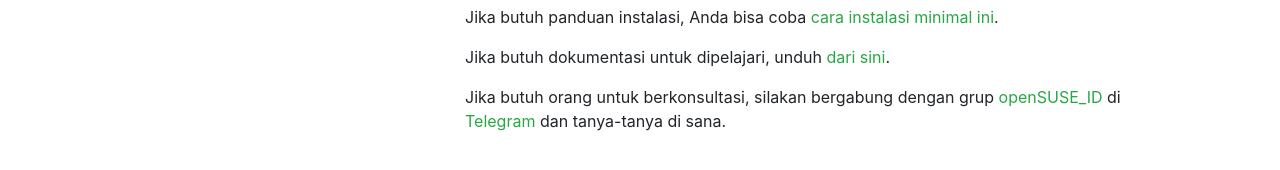
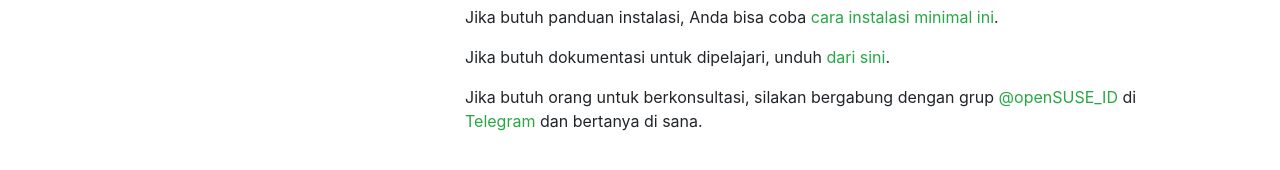
Before and after one commit to KikiSyahadat/KikiSyahadat.github.io, a Jekyll site: the page built from _posts/2021-06-02-rilis-opensuse-leap-15.3.md, in a window 1280 px wide. Shown: the part 276-446 px from the top of the page. Built offline with Jekyll 4.4.1, drawn with Linux system fonts in a browser that asks for light colours.

Commit message:
Edit new post

```diff
--- a/_posts/2021-06-02-rilis-opensuse-leap-15.3.md
+++ b/_posts/2021-06-02-rilis-opensuse-leap-15.3.md
@@ -15,4 +15,4 @@
 
 Jika butuh dokumentasi untuk dipelajari, unduh [dari sini](https://doc.opensuse.org/){:target="_blank"}.
 
-Jika butuh orang untuk berkonsultasi, silakan bergabung dengan grup [openSUSE_ID](https://t.me/openSUSE_ID) di [Telegram](https://telegram.org){:target="_blank"} dan tanya-tanya di sana.
+Jika butuh orang untuk berkonsultasi, silakan bergabung dengan grup [@openSUSE_ID](https://t.me/openSUSE_ID) di [Telegram](https://telegram.org){:target="_blank"} dan bertanya di sana.
```
